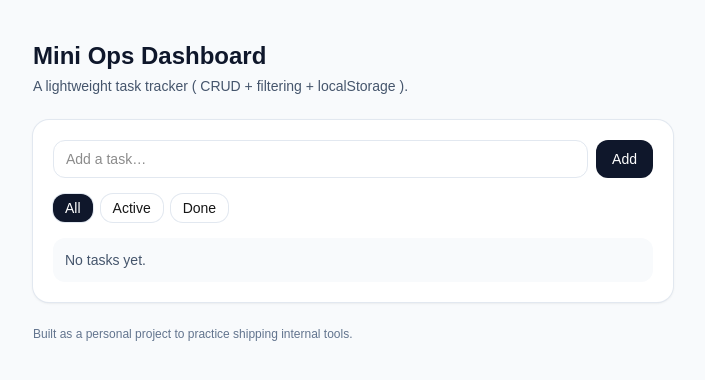
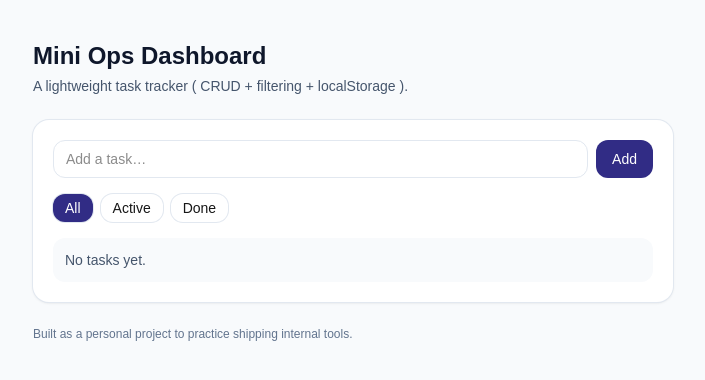
Before and after one commit to hanqiao59/mini-ops-dashboard, a Next.js app: page / in a window 1280 px wide. Shown: the top 380 px of the page, without its empty margins (287-992 px from the left). Built offline with nearby package versions, Linux system fonts and the light colour scheme.

Commit message:
change button color to indigo

```diff
--- a/src/app/page.js
+++ b/src/app/page.js
@@ -106,7 +106,7 @@ export default function Home() {
               onChange={(e) => setTitle(e.target.value)}
             />
             <button
-              className="rounded-xl bg-slate-900 px-4 py-2 text-sm font-medium text-white hover:bg-slate-800"
+              className="rounded-xl bg-indigo-900 px-4 py-2 text-sm font-medium text-white hover:bg-indigo-800"
               type="submit"
             >
               Add
@@ -122,7 +122,7 @@ export default function Home() {
               <button
                 key={key}
                 className={`rounded-xl px-3 py-1 ring-1 ring-slate-200 ${
-                  filter === key ? "bg-slate-900 text-white" : "bg-white"
+                  filter === key ? "bg-indigo-900 text-white" : "bg-white"
                 }`}
                 onClick={() => setFilter(key)}
                 type="button"
```
